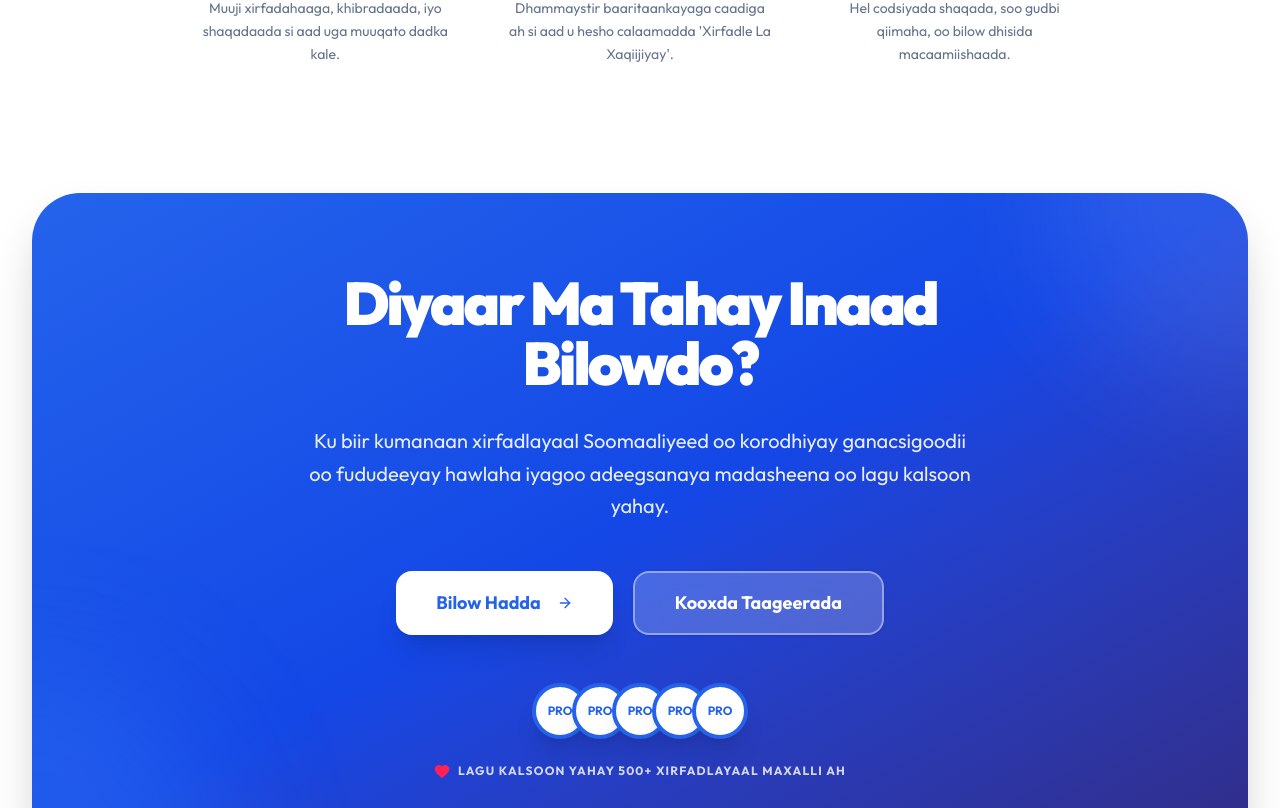
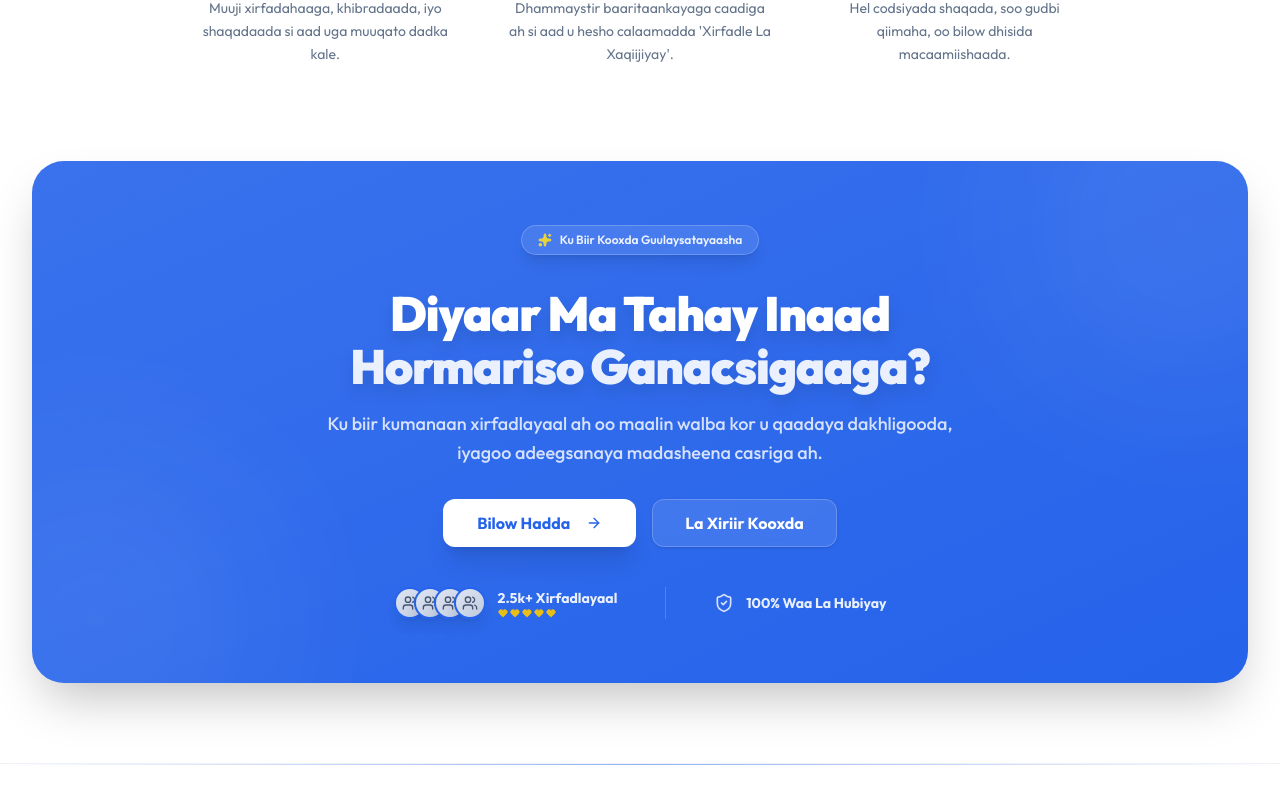
Before and after one commit to Aadan-said/Somali-local-services, a Next.js app: page /providers in a window 1280 px wide. Shown: the part 2512-3320 px from the top of the page. Built offline with nearby package versions, Linux system fonts and the light colour scheme.

Commit message:
Update provider dashboard and marketing page design

```diff
--- a/app/(marketing)/providers/page.tsx
+++ b/app/(marketing)/providers/page.tsx
@@ -283,50 +283,81 @@ export default function ProvidersPage() {
             </section>
 
             {/* CTA Final */}
-            <section className="pt-12 md:pt-16 pb-24 md:pb-32">
-                <div className="container px-6 md:px-12 lg:px-24">
-                    <div className="relative overflow-hidden rounded-[3rem] bg-linear-to-br from-primary via-blue-700 to-indigo-900 text-white p-12 md:p-20 shadow-2xl">
-                        {/* Background Orbs */}
-                        <div className="absolute top-0 right-0 w-96 h-96 bg-white/10 rounded-full blur-3xl -translate-y-1/2 translate-x-1/2" />
-                        <div className="absolute bottom-0 left-0 w-96 h-96 bg-blue-400/20 rounded-full blur-3xl translate-y-1/2 -translate-x-1/2" />
+            <section className="pt-8 pb-12 md:pb-20">
+                <div className="container px-4 md:px-6">
+                    <div className="relative overflow-hidden rounded-4xl bg-primary px-6 py-12 md:px-12 md:py-16 shadow-2xl isolate transform hover:scale-[1.005] transition-transform duration-700">
 
-                        <div className="relative z-10 max-w-3xl mx-auto flex flex-col items-center text-center space-y-8">
-                            <h2 className="text-4xl font-black tracking-tighter md:text-5xl lg:text-6xl">
-                                Diyaar Ma Tahay Inaad Bilowdo?
-                            </h2>
-                            <p className="text-xl text-white/90 leading-relaxed max-w-2xl">
-                                Ku biir kumanaan xirfadlayaal Soomaaliyeed oo korodhiyay ganacsigoodii
-                                oo fududeeyay hawlaha iyagoo adeegsanaya madasheena oo lagu kalsoon yahay.
-                            </p>
+                        {/* Dynamic Background Elements - Cleaned up to match compact height */}
+                        <div className="absolute inset-0 bg-linear-to-br from-white/10 to-transparent z-10" />
+                        <div className="absolute -top-24 -right-24 w-80 h-80 bg-white/10 rounded-full blur-[100px] animate-pulse" />
+                        <div className="absolute -bottom-24 -left-24 w-80 h-80 bg-white/10 rounded-full blur-[100px] animate-pulse delay-1000" />
 
-                            <div className="flex flex-col sm:flex-row justify-center gap-5 pt-4 w-full sm:w-auto">
+                        {/* Content - Centered but more compact */}
+                        <div className="relative z-20 flex flex-col items-center text-center space-y-8 max-w-4xl mx-auto">
+
+                            {/* Floating Badge */}
+                            <div className="inline-flex items-center gap-2 rounded-full bg-white/10 px-4 py-1.5 text-xs font-semibold text-white/90 backdrop-blur-md border border-white/20 shadow-lg animate-in fade-in slide-in-from-bottom-4 duration-1000">
+                                <Sparkles className="h-3.5 w-3.5 text-yellow-300 fill-yellow-300 animate-pulse" />
+                                <span>Ku Biir Kooxda Guulaysatayaasha</span>
+                            </div>
+
+                            <div className="space-y-4">
+                                {/* Main Heading */}
+                                <h2 className="text-3xl md:text-4xl lg:text-5xl font-black tracking-tight text-white leading-[1.1] drop-shadow-xl">
+                                    Diyaar Ma Tahay Inaad <br className="hidden md:block" />
+                                    <span className="text-white/90">
+                                        Hormariso Ganacsigaaga?
+                                    </span>
+                                </h2>
+
+                                {/* Subheading */}
+                                <p className="text-lg text-white/80 max-w-2xl mx-auto leading-relaxed font-medium">
+                                    Ku biir kumanaan xirfadlayaal ah oo maalin walba kor u qaadaya
+                                    dakhligooda, iyagoo adeegsanaya madasheena casriga ah.
+                                </p>
+                            </div>
+
+                            {/* Action Buttons */}
+                            <div className="flex flex-col sm:flex-row items-center justify-center gap-4 w-full sm:w-auto">
                                 <Link href="/register?role=provider" className="w-full sm:w-auto">
-                                    <Button size="lg" className="h-16 px-10 rounded-2xl text-lg font-bold shadow-xl hover:shadow-2xl transition-all w-full bg-white text-primary border-0 hover:-translate-y-1 active:scale-95 hover:bg-primary hover:text-white group">
+                                    <Button size="lg" className="h-12 px-8 rounded-xl text-base font-bold bg-white text-primary border-2 border-white/50 shadow-xl hover:scale-105 hover:bg-white/90 active:scale-95 transition-all duration-300 w-full sm:min-w-[180px] group">
                                         Bilow Hadda
-                                        <ArrowRight className="ml-2 h-5 w-5 group-hover:translate-x-1 transition-transform" />
+                                        <ArrowRight className="ml-2 h-4 w-4 group-hover:translate-x-1 transition-transform" />
                                     </Button>
                                 </Link>
                                 <Link href="/help" className="w-full sm:w-auto">
-                                    <Button size="lg" className="h-16 px-10 rounded-2xl text-lg font-bold bg-white/20 border-2 border-white/40 backdrop-blur-md hover:bg-white/30 transition-all w-full text-white hover:-translate-y-1 active:scale-95">
-                                        Kooxda Taageerada
+                                    <Button size="lg" variant="outline" className="h-12 px-8 rounded-xl text-base font-bold text-white bg-white/10 border-white/20 backdrop-blur-sm hover:bg-white/20 hover:border-white/40 transition-all duration-300 w-full sm:min-w-[180px]">
+                                        La Xiriir Kooxda
                                     </Button>
                                 </Link>
                             </div>
-                        </div>
 
-                        {/* Social Proof */}
-                        <div className="relative z-10 pt-12 flex flex-col items-center gap-6">
-                            <div className="flex -space-x-4">
-                                {[1, 2, 3, 4, 5].map(i => (
-                                    <div key={i} className="w-14 h-14 rounded-full border-4 border-primary bg-white flex items-center justify-center text-xs font-bold text-primary shadow-xl">
-                                        PRO
+                            {/* Social Proof Footer - Compact */}
+                            <div className="pt-2 flex flex-col md:flex-row items-center gap-6 md:gap-12 opacity-90">
+                                <div className="flex items-center gap-3">
+                                    <div className="flex -space-x-3">
+                                        {[1, 2, 3, 4].map((i) => (
+                                            <div key={i} className="w-8 h-8 rounded-full border-2 border-primary bg-linear-to-br from-gray-100 to-gray-300 flex items-center justify-center shadow-lg">
+                                                <Users className="h-4 w-4 text-gray-600" />
+                                            </div>
+                                        ))}
                                     </div>
-                                ))}
+                                    <div className="text-left leading-tight">
+                                        <div className="text-sm font-bold text-white">2.5k+ Xirfadlayaal</div>
+                                        <div className="flex text-yellow-400 gap-0.5">
+                                            {[1, 2, 3, 4, 5].map(j => <Heart key={j} className="w-2.5 h-2.5 fill-current" />)}
+                                        </div>
+                                    </div>
+                                </div>
+                                <div className="hidden md:block w-px h-8 bg-white/20" />
+                                <div className="flex items-center gap-3">
+                                    <ShieldCheck className="h-5 w-5 text-white/90" />
+                                    <div className="text-left leading-tight">
+                                        <div className="text-sm font-bold text-white">100% Waa La Hubiyay</div>
+                                    </div>
+                                </div>
                             </div>
-                            <div className="flex items-center gap-2 text-white/80 font-bold uppercase tracking-widest text-xs">
-                                <Heart className="h-4 w-4 text-rose-500 fill-rose-500" />
-                                <span>Lagu Kalsoon Yahay 500+ Xirfadlayaal Maxalli ah</span>
-                            </div>
+
                         </div>
                     </div>
                 </div>
--- a/next.config.ts
+++ b/next.config.ts
@@ -1,9 +1,6 @@
 import type { NextConfig } from "next";
 
-const nextConfig: any = {
-  eslint: {
-    ignoreDuringBuilds: true,
-  },
+const nextConfig: NextConfig = {
   typescript: {
     ignoreBuildErrors: true,
   },
```
